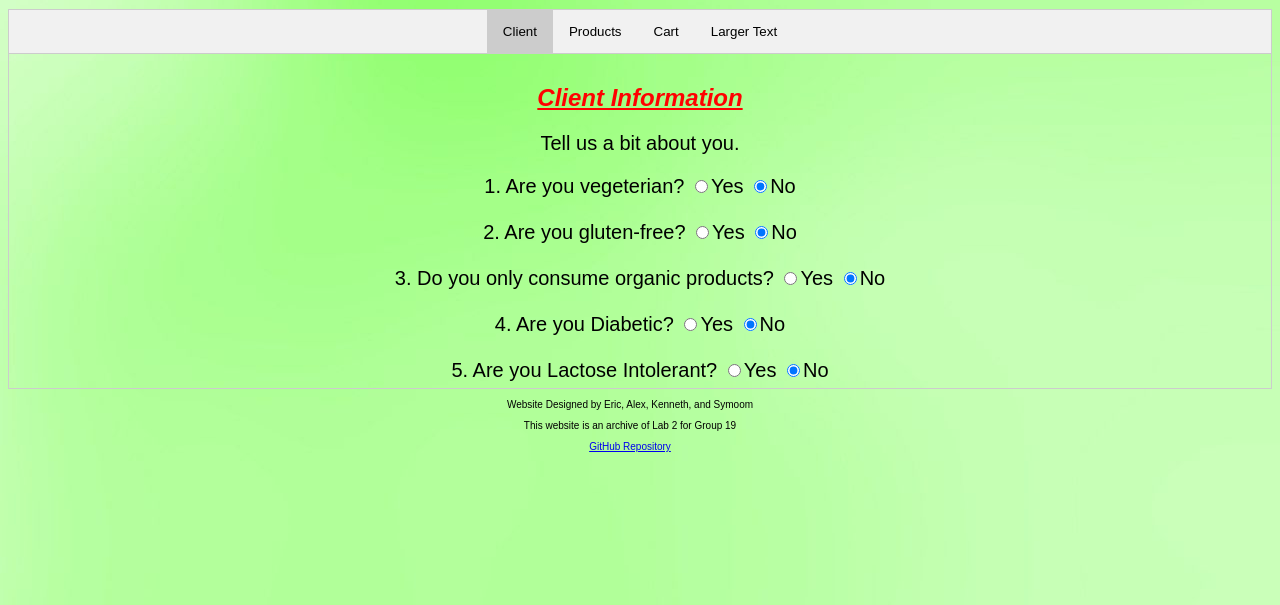
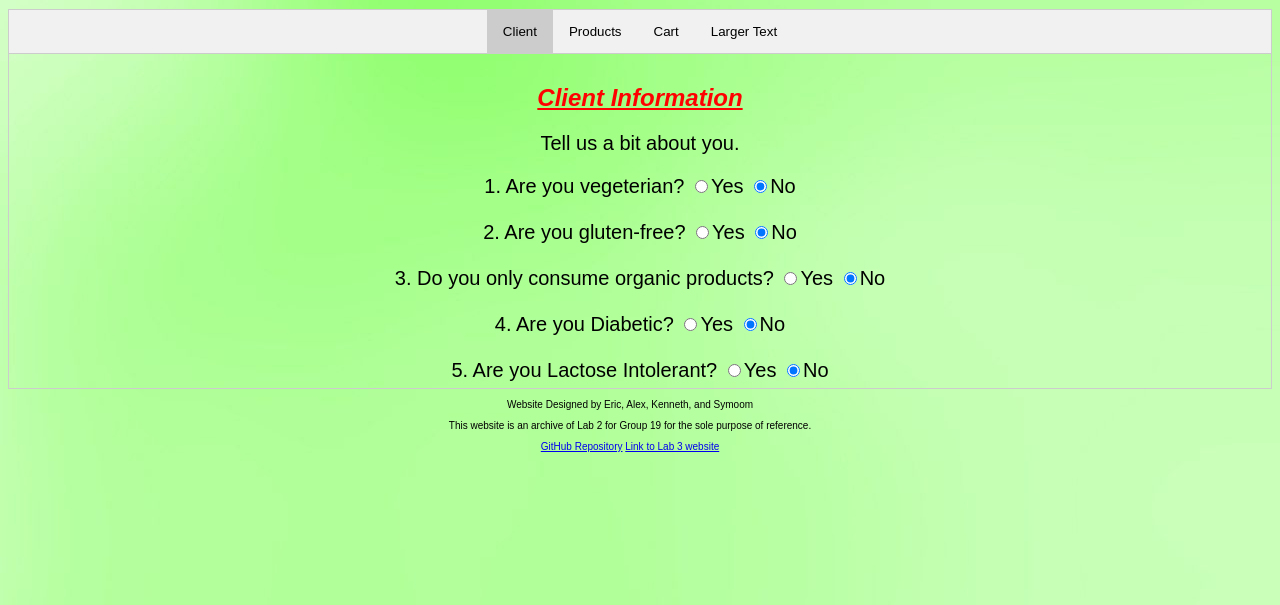
Before and after one commit to alexsu100/SEG-3125-Lab-2, a plain HTML site: page index.html in a window 1280 px wide. Shown: the part 195-800 px from the top of the page. Drawn offline with Linux system fonts and the light colour scheme.

Commit message:
Update index.html

```diff
--- a/index.html
+++ b/index.html
@@ -111,8 +111,9 @@
 
 <div class="signature">
     <p>Website Designed by Eric, Alex, Kenneth, and Symoom</p>
-    <p>This website is an archive of Lab 2 for Group 19</p>
+    <p>This website is an archive of Lab 2 for Group 19 for the sole purpose of reference.</p>
     <a href="https://github.com/edam016/SEG3125LABS">GitHub Repository</a>
+    <a href="https://alexsu100.github.io/">Link to Lab 3 website</a>
 </div>
 
 </html>
```
